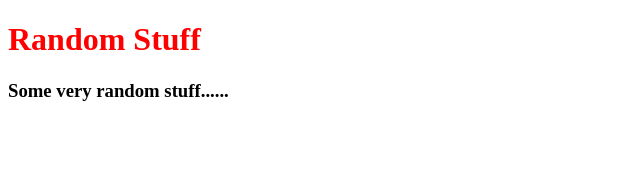
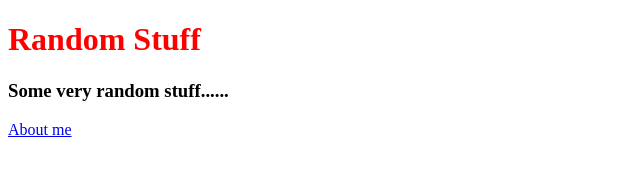
Before and after one commit to syan212/randomhtmlfile, a plain HTML site: page index.html in a window 1280 px wide. Shown: the full height of the page, 0-640 px from the left. Drawn offline with Linux system fonts and the light colour scheme.

Commit message:
Update index.html

```diff
--- a/index.html
+++ b/index.html
@@ -8,5 +8,8 @@
 <body>
 <h1 class="red">Random Stuff</h1>
 <h3>Some very random stuff......</h3>
+<footer>
+<a href="https://syan212.github.io/">About me</a>
+</footer>
 </body>
 </html>
```
